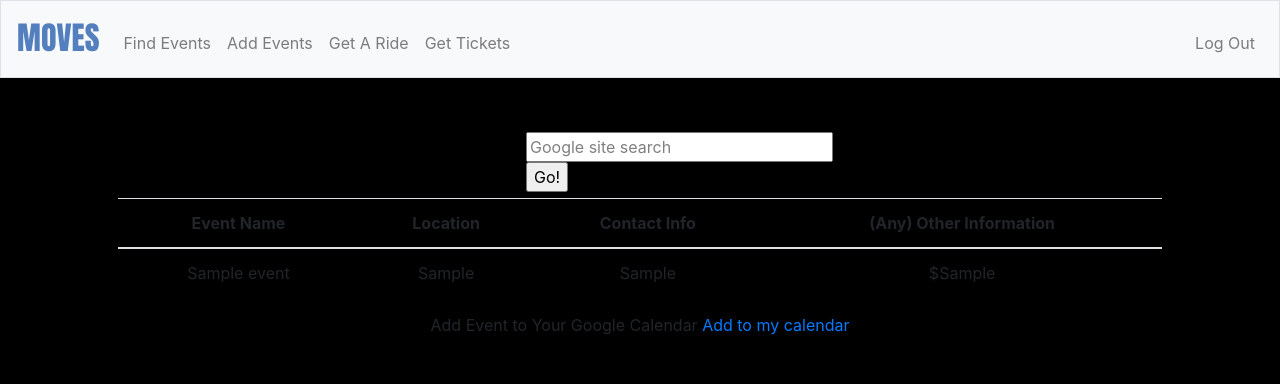
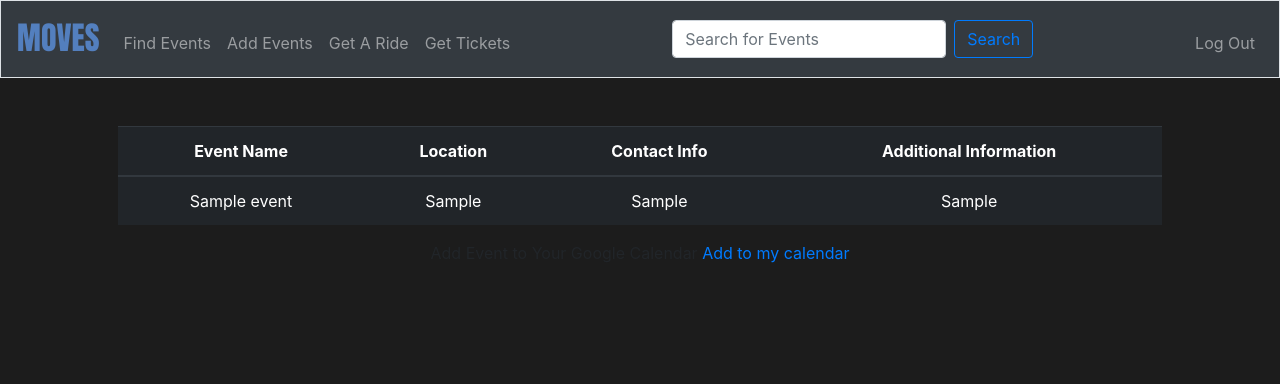
Before and after one commit to festusojo123/CS50FinalProject, a Flask app: page / in a window 1280 px wide. Shown: the top 384 px of the page. Run offline with Flask 2, Linux system fonts and the light colour scheme; a user stored in the database is signed in; tables that the repository leaves empty hold one stand-in row (values such as "Sample post"); some libraries are stand-ins or nearby versions.

Commit message:
11/30/18

```diff
--- a/static/styles.css
+++ b/static/styles.css
@@ -45,7 +45,12 @@ main img
     /* constrain images on small screens */
     max-width: 100%;
 }
+.highway
+{
+    background-image: url("highway-13.jpg");
+    background-size: 1900px;
+}
 body
 {
-    background-color: black;
+    background-color: #1C1C1C;
 }
--- a/templates/index.html
+++ b/templates/index.html
@@ -7,31 +7,16 @@
 {% block main %}
 
    <HEAD>
-      <TITLE>Find Other Events in the Area!</TITLE>
+      <TITLE><Find Other Events in the Area!</TITLE>
    </HEAD>
    <BODY>
-   <center><form method="get" action="http://www.google.com/search">
-      <div style="border:2px dotted black;padding:4px;width:15em;">
-      <table border="0" align="center" cellpadding="0">
-      <tr><td>
-      <input type="text"   name="q" size="25" style="color:#808080;"
-      maxlength="255" value="Google site search"
-      onfocus="if(this.value==this.defaultValue)this.value=''; this.style.color='black';" onblur="if(this.value=='')this.value=this.defaultValue; "/>
-      <input type="submit" value="Go!" />
-      <input type="hidden" name="sitesearch" value="yoursite.com" /></td></tr>
-      </table>
-      </div>
-   </form>
 
-
-   </center>
-
-   <table class="table">
+   <table class="table table-hover table-dark">
         <thead>
             <th>Event Name</th>
             <th>Location</th>
             <th>Contact Info</th>
-            <th>(Any) Other Information</th>
+            <th>Additional Information</th>
         </thead>
         <tbody>
         {% for x in events %}
@@ -39,7 +24,8 @@
             <td>{{x.event_name}}</td>
             <td>{{x.location}}</td>
             <td>{{x.contact}}</td>
-            <td>${{x.other_info}}</td>
+            <td>{{x.other_info}}</td>
+
         </tr>
         {% endfor %}
         </tbody>
--- a/templates/layout.html
+++ b/templates/layout.html
@@ -26,7 +26,7 @@
 
     <body>
 
-        <nav class="navbar navbar-expand-md navbar-light bg-light border">
+        <nav class="navbar navbar-expand-md navbar-dark bg-dark border">
             <a class="navbar-brand" href="/"><font face="impact" class="blue">MOVES</font></a>
             <button aria-controls="navbar" aria-expanded="false" aria-label="Toggle navigation" class="navbar-toggler" data-target="#navbar" data-toggle="collapse" type="button">
                 <span class="navbar-toggler-icon"></span>
@@ -39,6 +39,10 @@
                         <li class="nav-item"><a class="nav-link" href="/transport">Get A Ride</a></li>
                         <li class="nav-item"><a class="nav-link" href="/venmo">Get Tickets</a></li>
                     </ul>
+                    <form class="form-inline my-2 my-lg-0" method="get" action="http://www.google.com/search">
+                        <input class="form-control mr-sm-2" type="search" name = "q" placeholder="Search for Events" aria-label="Search">
+                        <button class="btn btn-outline-primary my-2 my-sm-0" type="submit">Search</button>
+                    </form>
                     <ul class="navbar-nav ml-auto mt-2">
                         <li class="nav-item"><a class="nav-link" href="/logout">Log Out</a></li>
                     </ul>
--- a/templates/login.html
+++ b/templates/login.html
@@ -12,6 +12,6 @@
         <div class="form-group">
             <input class="form-control" name="password" placeholder="Password" type="password">
         </div>
-        <button class="btn btn-info" type="submit">Log In</button>
+        <button class="btn btn-primary" type="submit">Log In</button>
     </form>
 {% endblock %}
--- a/templates/venmo.html
+++ b/templates/venmo.html
@@ -10,7 +10,7 @@
 
     <form action="/venmo" method="post">
         <a href="https://venmo.com/">
-            <button class="btn btn-info" type="submit" formaction="https://venmo.com/">Click Here to Pay!</button>
+            <button class="btn btn-primary" type="submit" formaction="https://venmo.com/">Click Here to Pay!</button>
         </a>
     </form>
 
```
Also changed, not shown: templates/addevents.html (+9 -9 lines), templates/transport.html (+5 -6 lines), static/highway-13.jpg (added).
